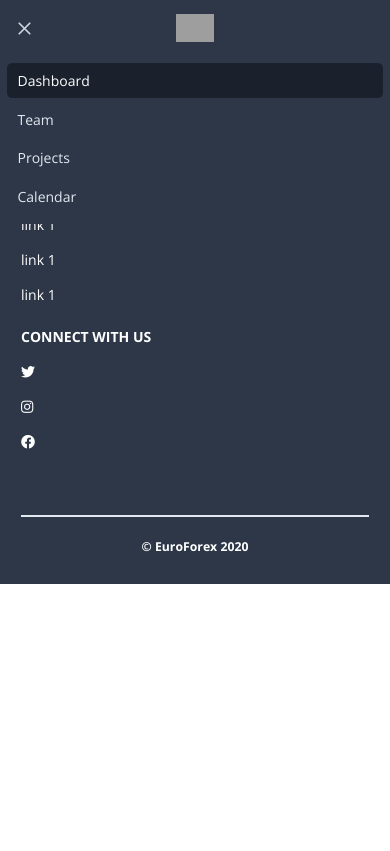
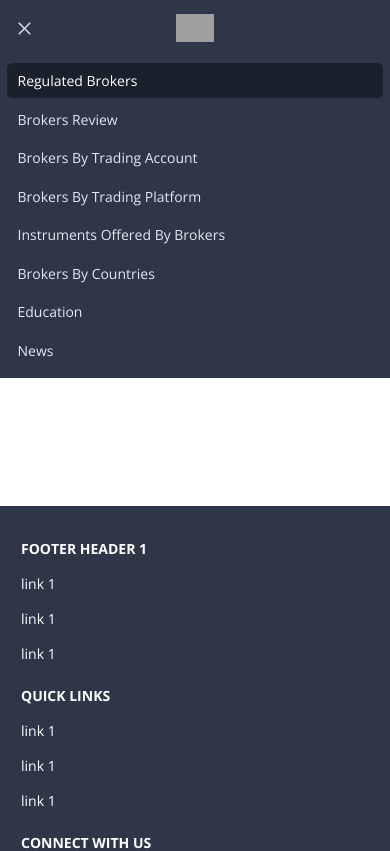
Before and after one commit to samuelkurdz/euro-forex, a Nuxt app: page /regulated_brokers/ASIC in a window 390 px wide. Shown: the top 851 px of the page. Built offline with nearby package versions, Linux system fonts and the light colour scheme; grey boxes are pictures that could not be loaded.

Commit message:
routing of first navLink group on desktop and update of mobile navLinks(though not yet active)

```diff
--- a/components/Navbar.vue
+++ b/components/Navbar.vue
@@ -26,8 +26,9 @@
         </div>
         <div class="flex-1 flex items-center justify-center sm:items-stretch sm:justify-between">
           <div class="flex-shrink-0 flex items-center">
-            <img class="block lg:hidden h-8 w-auto" src="https://tailwindui.com/img/logos/workflow-mark-indigo-500.svg" alt="Workflow">
-            <img class="hidden lg:block h-8 w-auto" src="https://tailwindui.com/img/logos/workflow-logo-indigo-500-mark-white-text.svg" alt="Workflow">
+            <NuxtLink tag="a" to="/"><img class="block lg:hidden h-8 w-auto" src="https://tailwindui.com/img/logos/workflow-mark-indigo-500.svg" alt="Workflow"></NuxtLink>
+            <NuxtLink tag="a" to="/"><img class="hidden lg:block h-8 w-auto" src="https://tailwindui.com/img/logos/workflow-logo-indigo-500-mark-white-text.svg" alt="Workflow"></NuxtLink>
+
           </div>
           <div class="hidden sm:block sm:ml-6">
             <div class="flex space-x-4">
@@ -38,10 +39,10 @@
                   <path fill-rule="evenodd" d="M5.293 7.293a1 1 0 011.414 0L10 10.586l3.293-3.293a1 1 0 111.414 1.414l-4 4a1 1 0 01-1.414 0l-4-4a1 1 0 010-1.414z" clip-rule="evenodd" />
                 </svg>
                 <ul class="dropdown-menu absolute right-0 text-gray-700 pt-8 hidden">
-                  <li class=""><a class="rounded-t bg-gray-200 hover:bg-gray-400 py-2 px-4 block whitespace-no-wrap" href="#">FCA Brokers</a></li>
-                  <li class=""><a class="bg-gray-200 hover:bg-gray-400 py-2 px-4 block whitespace-no-wrap" href="#">Cysec Brokers</a></li>
-                  <li class=""><a class="rounded-b bg-gray-200 hover:bg-gray-400 py-2 px-4 block whitespace-no-wrap" href="#">ASIC Brokers</a></li>
-                  <li class=""><a class="rounded-b bg-gray-200 hover:bg-gray-400 py-2 px-4 block whitespace-no-wrap" href="#">FSCA Brokers</a></li>
+                  <li class=""><NuxtLink  class="rounded-t bg-gray-200 hover:bg-gray-400 py-2 px-4 block whitespace-no-wrap" to="/regulated_brokers/FCA" tag="a">FCA Brokers</NuxtLink></li>
+                  <li class=""><NuxtLink class="bg-gray-200 hover:bg-gray-400 py-2 px-4 block whitespace-no-wrap" to="/regulated_brokers/Cysec" tag="a">Cysec Brokers</NuxtLink></li>
+                  <li class=""><NuxtLink class="rounded-b bg-gray-200 hover:bg-gray-400 py-2 px-4 block whitespace-no-wrap" to="/regulated_brokers/ASIC" tag="a">ASIC Brokers</NuxtLink></li>
+                  <li class=""><NuxtLink class="rounded-b bg-gray-200 hover:bg-gray-400 py-2 px-4 block whitespace-no-wrap" to="/regulated_brokers/FSCA" tag="a">FSCA Brokers</NuxtLink></li>
                 </ul>
               </a>
               <a href="#" class="relative dropdown-title text-gray-300 hover:bg-gray-700 hover:text-white px-3 py-2 rounded-md text-sm font-medium inline-flex">
@@ -138,10 +139,14 @@
     <div :class="isOpen ? 'block' : 'hidden' " class="sm:hidden">
       <div class="px-2 pt-2 pb-3 space-y-1">
         <!-- Current: "bg-gray-900 text-white", Default: "text-gray-300 hover:bg-gray-700 hover:text-white" -->
-        <a href="#" class="bg-gray-900 text-white block px-3 py-2 rounded-md text-base font-medium">Dashboard</a>
-        <a href="#" class="text-gray-300 hover:bg-gray-700 hover:text-white block px-3 py-2 rounded-md text-base font-medium">Team</a>
-        <a href="#" class="text-gray-300 hover:bg-gray-700 hover:text-white block px-3 py-2 rounded-md text-base font-medium">Projects</a>
-        <a href="#" class="text-gray-300 hover:bg-gray-700 hover:text-white block px-3 py-2 rounded-md text-base font-medium">Calendar</a>
+        <a href="#" class="bg-gray-900 text-white block px-3 py-2 rounded-md text-base font-medium">Regulated Brokers</a>
+        <a href="#" class="text-gray-300 hover:bg-gray-700 hover:text-white block px-3 py-2 rounded-md text-base font-medium">Brokers Review</a>
+        <a href="#" class="text-gray-300 hover:bg-gray-700 hover:text-white block px-3 py-2 rounded-md text-base font-medium">Brokers By Trading Account</a>
+        <a href="#" class="text-gray-300 hover:bg-gray-700 hover:text-white block px-3 py-2 rounded-md text-base font-medium">Brokers By Trading Platform</a>
+        <a href="#" class="text-gray-300 hover:bg-gray-700 hover:text-white block px-3 py-2 rounded-md text-base font-medium">Instruments Offered By Brokers</a>
+        <a href="#" class="text-gray-300 hover:bg-gray-700 hover:text-white block px-3 py-2 rounded-md text-base font-medium">Brokers By Countries</a>
+        <a href="#" class="text-gray-300 hover:bg-gray-700 hover:text-white block px-3 py-2 rounded-md text-base font-medium">Education</a>
+        <a href="#" class="text-gray-300 hover:bg-gray-700 hover:text-white block px-3 py-2 rounded-md text-base font-medium">News</a>
       </div>
     </div>
   </nav>
--- /dev/null
+++ b/pages/regulated_brokers/ASIC.vue
@@ -0,0 +1,19 @@
+<template>
+  <section class="pt-24 fca">
+    <p>
+      ASIC here
+    </p>
+  </section>
+</template>
+
+<script>
+export default {
+  name: "ASIC"
+}
+</script>
+
+<style scoped>
+.fca {
+  height: 60vh;
+}
+</style>
--- /dev/null
+++ b/pages/regulated_brokers/Cysec.vue
@@ -0,0 +1,19 @@
+<template>
+  <section class="pt-24 fca">
+    <p>
+      Cysec here
+    </p>
+  </section>
+</template>
+
+<script>
+export default {
+  name: "Cysec"
+}
+</script>
+
+<style scoped>
+.fca {
+  height: 60vh;
+}
+</style>
--- /dev/null
+++ b/pages/regulated_brokers/FSCA.vue
@@ -0,0 +1,20 @@
+<template>
+  <section class="pt-24 fca">
+    <p>
+      FSCA here
+    </p>
+  </section>
+</template>
+
+
+<script>
+export default {
+  name: "FSCA"
+}
+</script>
+
+<style scoped>
+.fca {
+  height: 60vh;
+}
+</style>
```
